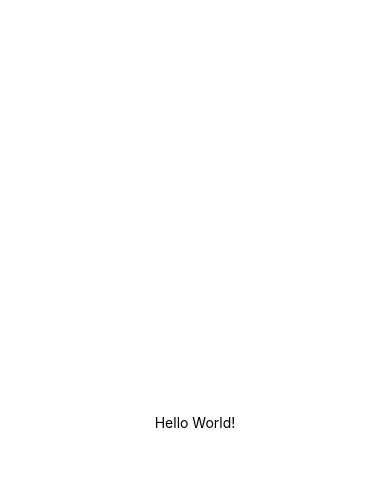
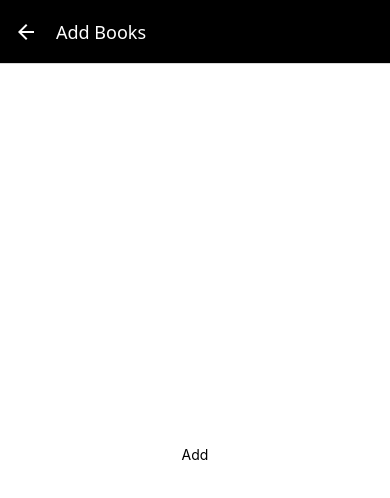
Before and after one commit to tatianapdr/cruddle, a React Native app: screen /BookAddScreen in a window 390 px wide. Shown: the top 498 px of the page. Built offline with nearby package versions, Linux system fonts and the light colour scheme.

Commit message:
Feature/create crud screens (#1)
* Add navigation setup and create ModuleListScreen component

* Implement CRUD screens for books and update navigation

* Complete - Create CRUD screens with navigation and reusable components

```diff
--- a/App.js
+++ b/App.js
@@ -1,24 +1,49 @@
-import { StatusBar } from "expo-status-bar";
-import { StyleSheet, Text, View } from "react-native";
+import { NavigationContainer } from "@react-navigation/native";
+import { createNativeStackNavigator } from "@react-navigation/native-stack";
+import BookListScreen from "./src/components/screens/BookListScreen";
+import BookAddScreen from "./src/components/screens/BookAddScreen";
+import BookViewScreen from "./src/components/screens/BookViewScreen";
+import BookModifyScreen from "./src/components/screens/BookModifyScreen";
 
-export default function App() {
+const Stack = createNativeStackNavigator();
+
+export const App = () => {
   // Initialisation -------------------------
   // State ----------------------------------
   // Handlers -------------------------------
   // View -----------------------------------
   return (
-    <View style={styles.container}>
-      <Text>Hello World!</Text>
-      <StatusBar style="auto" />
-    </View>
+    <NavigationContainer>
+      <Stack.Navigator
+        initialRouteName="BookListScreen"
+        screenOptions={{
+          headerStyle: { backgroundColor: "black" },
+          headerTintColor: "white",
+        }}
+      >
+        <Stack.Screen
+          name="BookListScreen"
+          component={BookListScreen}
+          options={{ title: "List Books" }}
+        />
+        <Stack.Screen
+          name="BookAddScreen"
+          component={BookAddScreen}
+          options={{ title: "Add Books" }}
+        />
+        <Stack.Screen
+          name="BookViewScreen"
+          component={BookViewScreen}
+          options={{ title: "View Books" }}
+        />
+        <Stack.Screen
+          name="BookModifyScreen"
+          component={BookModifyScreen}
+          options={{ title: "Modify Books" }}
+        />
+      </Stack.Navigator>
+    </NavigationContainer>
   );
-}
+};
 
-const styles = StyleSheet.create({
-  container: {
-    flex: 1,
-    backgroundColor: "#fff",
-    alignItems: "center",
-    justifyContent: "center",
-  },
-});
+export default App;
--- a/package.json
+++ b/package.json
@@ -3,6 +3,7 @@
   "version": "1.0.0",
   "main": "index.js",
   "dependencies": {
+    "@react-navigation/native-stack": "^7.20.0",
     "expo": "~57.0.26",
     "expo-status-bar": "~57.0.1",
     "react": "19.2.3",
--- /dev/null
+++ b/src/components/layout/Screen.js
@@ -0,0 +1,26 @@
+import { StatusBar } from "expo-status-bar";
+import { StyleSheet, View } from "react-native";
+
+export const Screen = ({ children }) => {
+  // Initialisation -------------------------
+  // State ----------------------------------
+  // Handlers -------------------------------
+  // View -----------------------------------
+  return (
+    <View style={styles.screen}>
+      {children}
+      <StatusBar style="light" />
+    </View>
+  );
+};
+
+const styles = StyleSheet.create({
+  screen: {
+    flex: 1,
+    backgroundColor: "#fff",
+    alignItems: "center",
+    justifyContent: "center",
+  },
+});
+
+export default Screen;
--- /dev/null
+++ b/src/components/screens/BookAddScreen.js
@@ -0,0 +1,18 @@
+import { StyleSheet, Text } from "react-native";
+import Screen from "../layout/Screen.js";
+
+export const BookAddScreen = () => {
+  // Initialisation -------------------------
+  // State ----------------------------------
+  // Handlers -------------------------------
+  // View -----------------------------------
+  return (
+    <Screen>
+      <Text>Add</Text>
+    </Screen>
+  );
+};
+
+const styles = StyleSheet.create({});
+
+export default BookAddScreen;
--- /dev/null
+++ b/src/components/screens/BookListScreen.js
@@ -0,0 +1,18 @@
+import { StyleSheet, Text } from "react-native";
+import Screen from "../layout/Screen.js";
+
+export const BookListScreen = () => {
+  // Initialisation -------------------------
+  // State ----------------------------------
+  // Handlers -------------------------------
+  // View -----------------------------------
+  return (
+    <Screen>
+      <Text>List</Text>
+    </Screen>
+  );
+};
+
+const styles = StyleSheet.create({});
+
+export default BookListScreen;
--- /dev/null
+++ b/src/components/screens/BookModifyScreen.js
@@ -0,0 +1,18 @@
+import { StyleSheet, Text } from "react-native";
+import Screen from "../layout/Screen.js";
+
+export const BookModifyScreen = () => {
+  // Initialisation -------------------------
+  // State ----------------------------------
+  // Handlers -------------------------------
+  // View -----------------------------------
+  return (
+    <Screen>
+      <Text>Modify</Text>
+    </Screen>
+  );
+};
+
+const styles = StyleSheet.create({});
+
+export default BookModifyScreen;
--- /dev/null
+++ b/src/components/screens/BookViewScreen.js
@@ -0,0 +1,18 @@
+import { StyleSheet, Text } from "react-native";
+import Screen from "../layout/Screen.js";
+
+export const BookViewScreen = () => {
+  // Initialisation -------------------------
+  // State ----------------------------------
+  // Handlers -------------------------------
+  // View -----------------------------------
+  return (
+    <Screen>
+      <Text>View</Text>
+    </Screen>
+  );
+};
+
+const styles = StyleSheet.create({});
+
+export default BookViewScreen;
```
Also changed, not shown: 1 other file (tests, documents, lock files or other folders).
